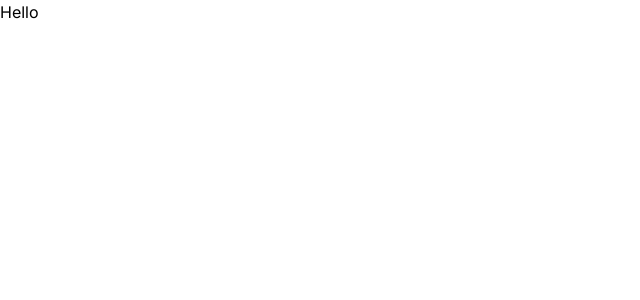
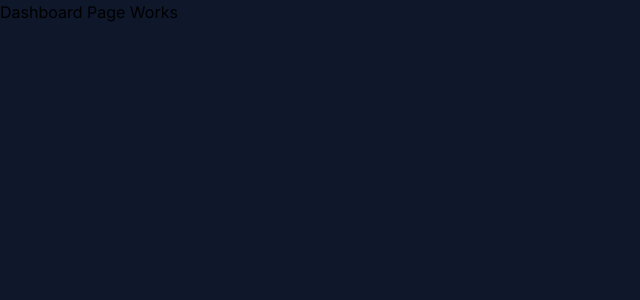
Before and after one commit to CallMeHeda/Dashboard-nextjs, a Next.js app: page /dashboard in a window 1280 px wide. Shown: the top 300 px of the page, without its empty margins (0-640 px from the left). Built offline with nearby package versions, Linux system fonts and the light colour scheme; a web font is replaced by a local one.

Commit message:
change bg color of body + exercices dashboard pages (customers & invoices

```diff
--- /dev/null
+++ b/app/dashboard/customers/page.tsx
@@ -0,0 +1,3 @@
+export default function Page() {
+  return <h1>Customers Page Works</h1>;
+}
--- /dev/null
+++ b/app/dashboard/invoices/page.tsx
@@ -0,0 +1,3 @@
+export default function Page() {
+  return <h1>Invoices Page Works</h1>;
+}
--- a/app/dashboard/page.tsx
+++ b/app/dashboard/page.tsx
@@ -1,3 +1,3 @@
 export default function Page() {
-  return <h1>Hello</h1>;
+  return <h1>Dashboard Page Works</h1>;
 }
--- a/app/layout.tsx
+++ b/app/layout.tsx
@@ -9,7 +9,11 @@ export default function RootLayout({
 }) {
   return (
     <html lang="en">
-      <body className={`${inter.className} antialiased`}>{children}</body>
+      <body
+        className={`${inter.className} bg-slate-900 antialiased dark:text-slate-300`}
+      >
+        {children}
+      </body>
     </html>
   );
 }
```
